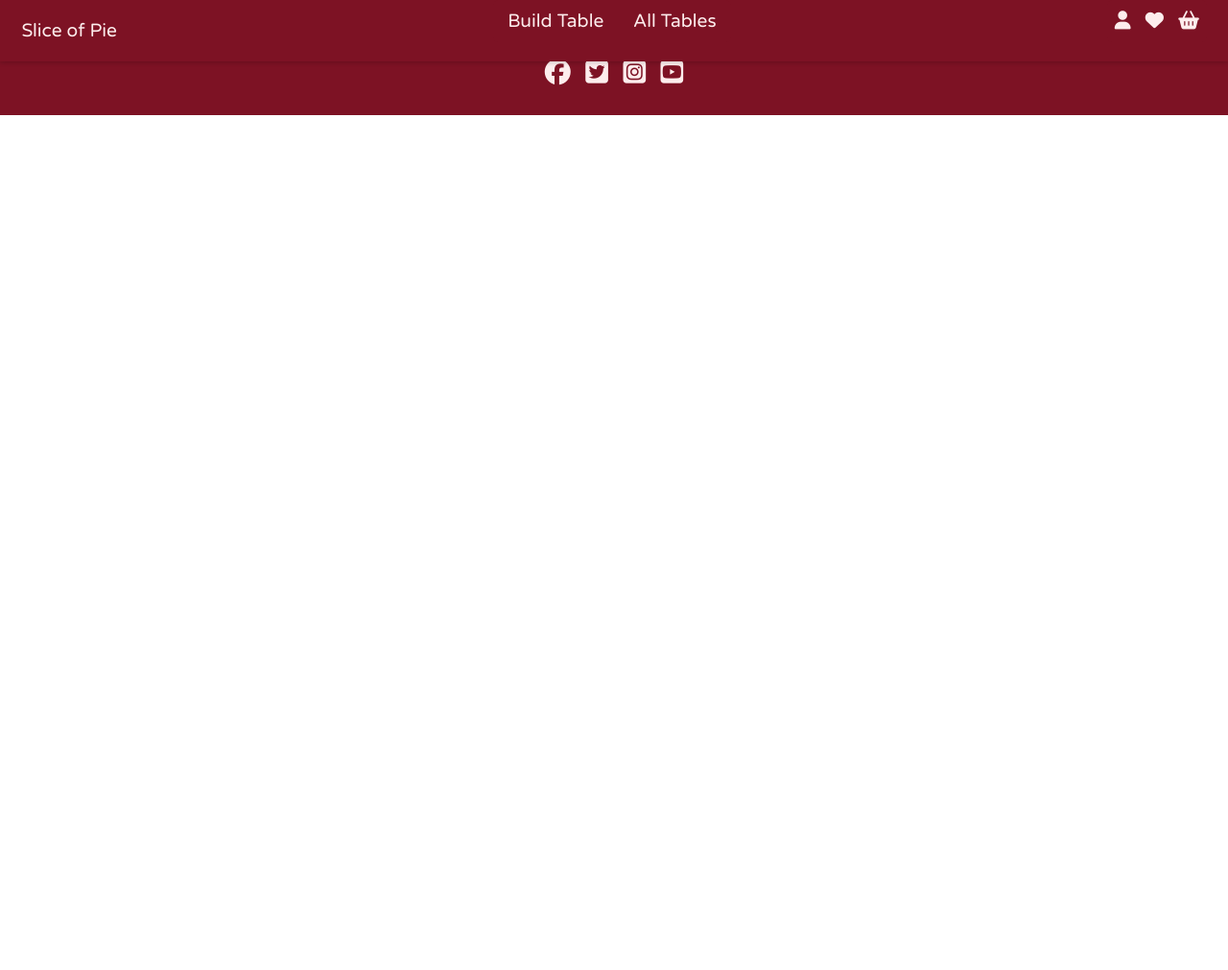
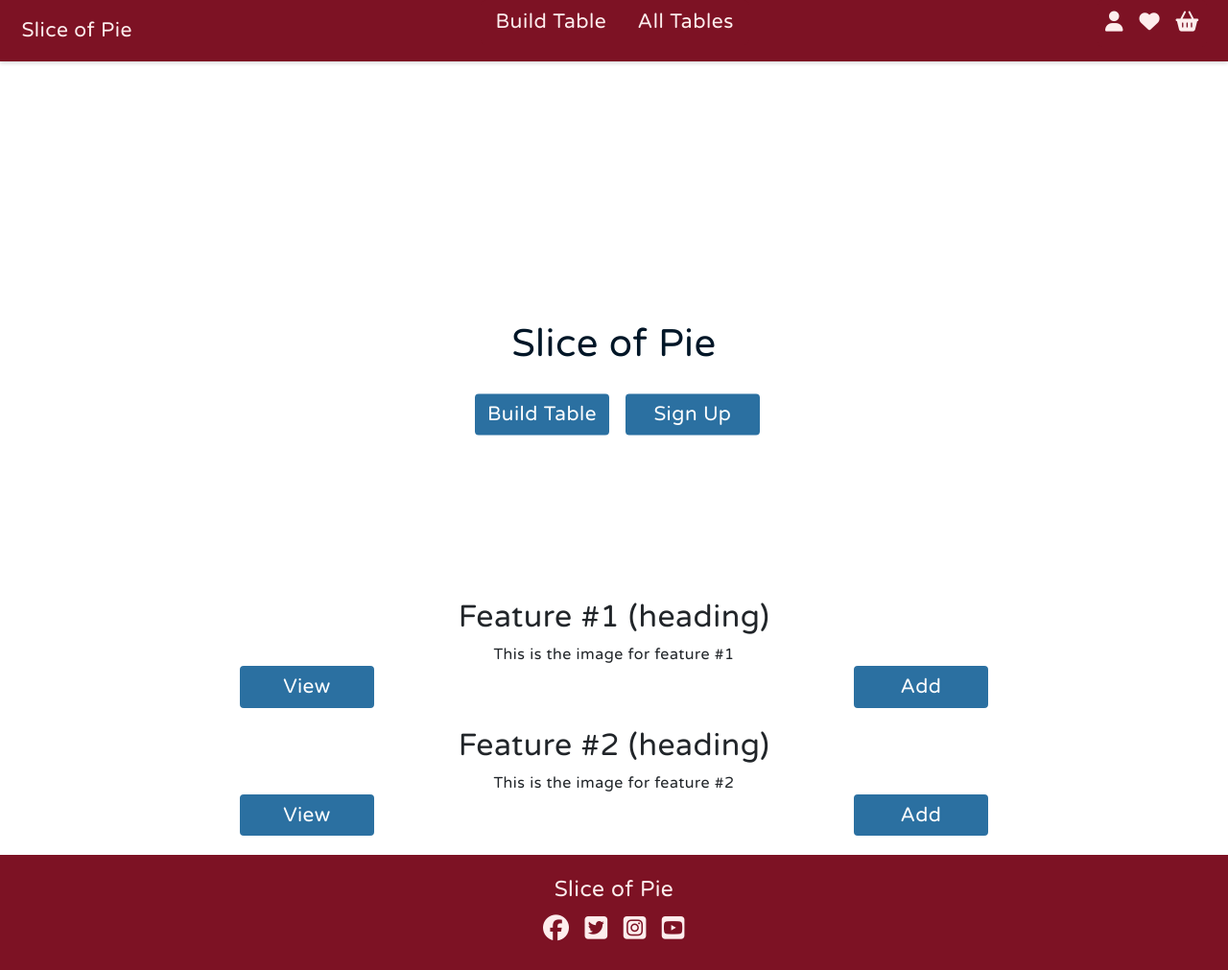
Before and after one commit to franciskershaw/slice-of-pie, a Django app: page / in a window 1280 px wide. Shown: the whole page at 96% size. Before the commit the page ends 120 px from the top, so only its background shows below. Run offline with Django 3.2, Linux system fonts and the light colour scheme; some libraries are stand-ins or nearby versions.

Commit message:
add placeholders for hero and featured sections

```diff
--- a/home/templates/home/index.html
+++ b/home/templates/home/index.html
@@ -4,4 +4,73 @@
 
 {% block content %}
 
+<div class="index page-container">
+    <!-- Hero animation, heading, and CTA buttons -->
+    <section id="hero-section" class="container-fluid landing-container">
+        <div class="index-content-container center-content">
+            <!-- Heading -->
+            <div class="index-headings-container">
+                <div class="row">
+                    <div class="col">
+                        <h1>Slice of Pie</h1>
+                    </div>
+                </div>
+            </div>
+            <!-- CTA buttons -->
+            <div class="cta-btn-container">
+                <div class="row">
+                    <div class="col-12 col-md-6">
+                        <a href="#" class="btn btn-primary btn-md cta-btn">Build Table</a>
+                    </div>
+                    <div class="col-12 col-md-6">
+                        <a href="#" class="btn btn-primary btn-md cta-btn">Sign Up</a>
+                    </div>
+                </div>
+            </div>
+        </div>
+    </section>
+
+    <section id="feature-section" class="container-fluid text-center">
+        <div class="feature-content-container">
+            <div class="feature-one">
+                <div class="row">
+                    <div class="col-12">
+                        <h2>
+                            Feature #1 (heading)
+                        </h2>
+                    </div>
+                    <div class="col-12">
+                        This is the image for feature #1
+                    </div>
+                    <div class="col-6">
+                        <a href="#" class="btn btn-primary btn-md cta-btn">View</a>
+                    </div>
+                    <div class="col-6">
+                        <a href="#" class="btn btn-primary btn-md cta-btn">Add</a>
+                    </div>
+                </div>
+                <div class="row">
+                    <div class="col-12">
+                        <h2>
+                            Feature #2 (heading)
+                        </h2>
+                    </div>
+                    <div class="col-12">
+                        This is the image for feature #2
+                    </div>
+                    <div class="col-6">
+                        <a href="#" class="btn btn-primary btn-md cta-btn">View</a>
+                    </div>
+                    <div class="col-6">
+                        <a href="#" class="btn btn-primary btn-md cta-btn">Add</a>
+                    </div>
+                </div>
+            </div>
+            <div class="feature-two">
+
+            </div>
+        </div>
+    </section>
+</div>
+
 {% endblock %}
--- a/static/css/base.css
+++ b/static/css/base.css
@@ -1,10 +1,13 @@
 @import url("https://fonts.googleapis.com/css2?family=Varela+Round&display=swap");
 
 :root {
-  --navbar-bg-color: #7d1224;
-  --navbar-text-color: #fdeded;
-  --navbar-text-color-focus: white;
+  --dark: #011627;
+  --burgendy: #7d1224;
+  --blue: #2b70a1;
+  --lavender: #fdeded;
+  --white: #ffffff;
   --navbar-bg-contrast: hsl(0, 0%, 25%);
+
   --main-font: 'Varela Round', sans-serif;
 }
 
@@ -17,6 +20,8 @@
 
 body {
   font-family: var(--main-font);
+  /* background-color: var(--burgendy); */
+  letter-spacing: .5px;
 }
 
 ul {
@@ -32,6 +37,18 @@ ul {
 .overflow-hidden {
   overflow: hidden;
   position: relative;
+}
+
+.page-container {
+  margin-top: 64px;
+}
+
+.center-content {
+	position: relative;
+	top: 50%;
+	left: 50%;
+	transform: translate(-50%, -50%);
+	width: 100%;
 }
 
 /* Navigation bar */
@@ -51,17 +68,18 @@ ul {
 
 .brand-link,
 .navbar-link {
-  color: var(--navbar-text-color);
+  color: var(--lavender);
   transition: color 0.2s ease-in-out;
   text-decoration: none;
   font-weight: 400;
   transition: background-color 0.2s ease-in-out,
               color 0.2s ease-in-out;
+  font-size: 110%;
 }
 
 .brand-link:focus,
 .brand-link:hover {
-  color: var(--navbar-text-color-focus);
+  color: var(--white);
 }
 
 .navbar-link {
@@ -73,7 +91,7 @@ ul {
 
 .navbar-link:focus,
 .navbar-link:hover {
-    color: var(--navbar-text-color-focus);
+    color: var(--white);
     background-color: var(--navbar-bg-contrast);
 }
 
@@ -109,7 +127,7 @@ ul {
   transition: background-color 0.2s ease-in-out,
               transform 0.2s ease-in-out,
               opacity 0.2s ease-in-out;
-  background-color: var(--navbar-text-color);
+  background-color: var(--lavender);
 }
 
 .mobile-icon-list {
@@ -120,7 +138,7 @@ ul {
 
 .mobile-icon-btn {
   padding: 0.4em 0.4em;
-  color: var(--navbar-text-color);
+  color: var(--lavender);
   background-color: transparent;
   transition: color 0.2s ease-in-out;
   display: flex;
@@ -136,7 +154,7 @@ ul {
 
 .navbar-toggle:focus .icon-bar,
 .navbar-toggle:hover .icon-bar {
-    background-color: var(--navbar-text-color-focus);
+    background-color: var(--white);
 }
 
 .navbar-links {
@@ -144,7 +162,7 @@ ul {
   max-height: 0;
   overflow: hidden;
   position: absolute;
-  background-color: var(--navbar-bg-color);
+  background-color: var(--burgendy);
   display: flex;
   flex-direction: column;
   align-items: center;
@@ -164,7 +182,7 @@ ul {
   --navbar-height: 64px;
   position: fixed;
   height: var(--navbar-height);
-  background-color: var(--navbar-bg-color);
+  background-color: var(--burgendy);
   left: 0;
   right: 0;
   box-shadow: 0 2px 4px rgba(0, 0, 0, 0.15);
@@ -231,7 +249,7 @@ ul {
 
 footer {
   height: 120px;
-  background-color: var(--navbar-bg-color);
+  background-color: var(--burgendy);
   justify-content: center;
   align-items: center;
   flex-direction: column;
@@ -246,7 +264,7 @@ footer ul {
 
 footer ul li a {
   text-decoration: none;
-  color: var(--navbar-text-color);
+  color: var(--lavender);
   text-decoration: none;
   padding: 5px;
 }
@@ -270,7 +288,7 @@ footer ul li a {
   top: 0;
   right: -105%;
   overflow-x: hidden;
-  transition: .75s;
+  transition: 1.25s;
 }
 
 .sidebar-opened {
@@ -288,3 +306,48 @@ footer ul li a {
     width: 35%;
   }
 }
+
+/* Homepage */
+
+.index-content-container {
+  padding-top: 70px;
+}
+
+.index-content-container h1 {
+  color: var(--dark);
+  font-size: 2.5rem;
+}
+
+.landing-container {
+  text-align: center;
+  padding-top: 40px;
+  padding-right: 20px;
+  padding-left: 20px;
+  height: 70vh;
+}
+
+.index-headings-container {
+  padding-left: 10px;
+  padding-right: 10px;
+  max-width: 290px;
+  margin: 0 auto;
+  padding-top: 10px;
+  padding-bottom: 0px;
+}
+
+.cta-btn-container {
+  text-align: center;
+  max-width: 290px;
+  margin: 0 auto;
+  padding-top: 20px;
+}
+
+.cta-btn {
+  margin-bottom: 20px;
+  width: 140px;
+  padding: 4px;
+  border: 2px solid var(--blue);
+  border-radius: 4px;
+  font-size: 130%;
+  background-color: var(--blue);
+}
```
